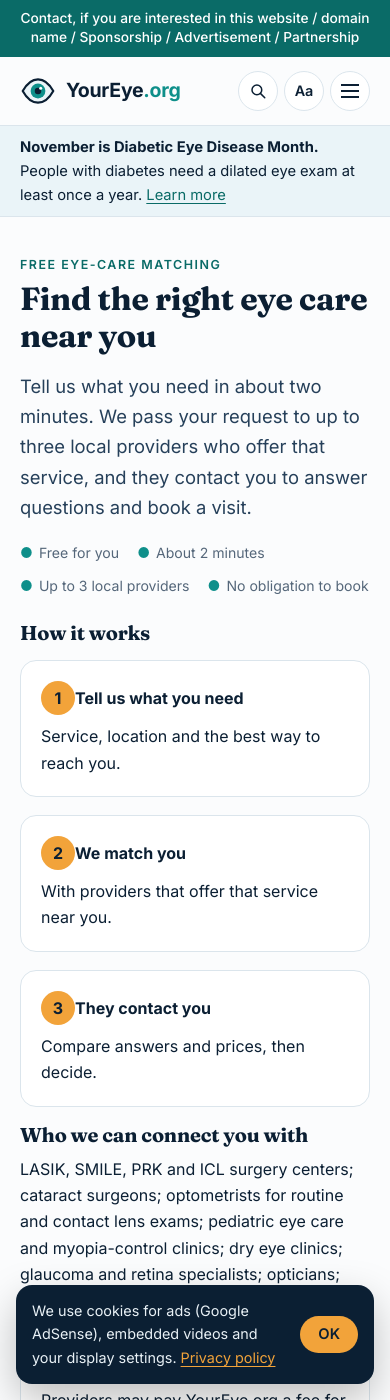
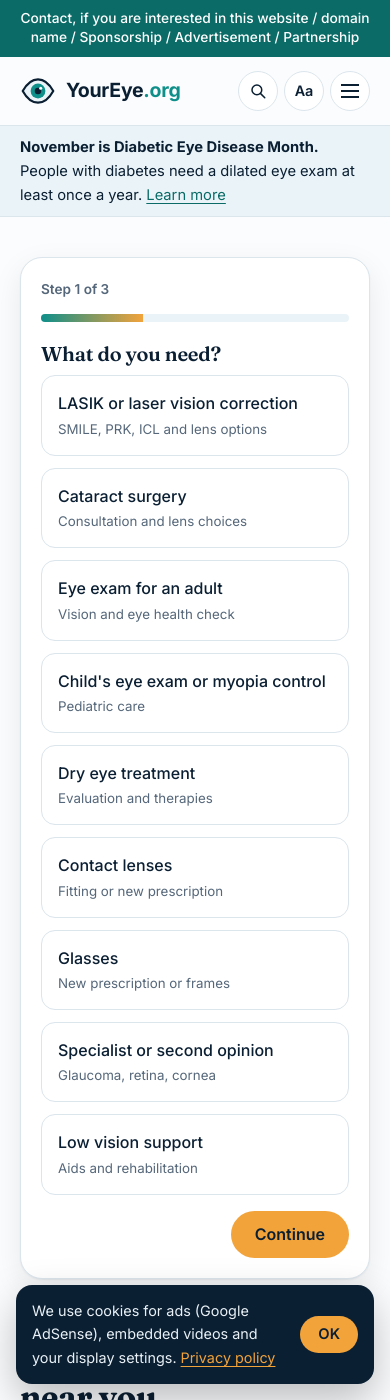
Before and after one commit to WEBWORKSA1/youreye-org, a Jekyll site: the page built from find-care.html, in a window 390 px wide and 1400 px high. Built offline with Jekyll 4.4.1, drawn with Linux system fonts in a browser that asks for light colours.

Commit message:
Find care: show the form first on phones
Co-Authored-By: Claude Opus 5.5 <noreply@anthropic.com>
Claude-Session: https://claude.ai/code/session_01CLEd6BooQeNUJe8LHMctJL

```diff
--- a/find-care.html
+++ b/find-care.html
@@ -2,10 +2,11 @@
 title: Find eye care near you (free matching)
 description: Tell us what you need and we connect you with up to three local eye-care providers, from LASIK surgeons and cataract specialists to optometrists and dry eye clinics. Free, no obligation.
 ads: false
+head_extra: "<style>@media (max-width:860px){.form-first>form{order:-1}}</style>"
 keywords: find eye doctor near me lasik consultation optometrist ophthalmologist dry eye clinic
 ---
 <section class="page-hero">
-  <div class="wrap hero-grid" style="align-items:start">
+  <div class="wrap hero-grid form-first" style="align-items:start">
     <div>
       <p class="eyebrow">Free eye-care matching</p>
       <h1>Find the right eye care near you</h1>
```
